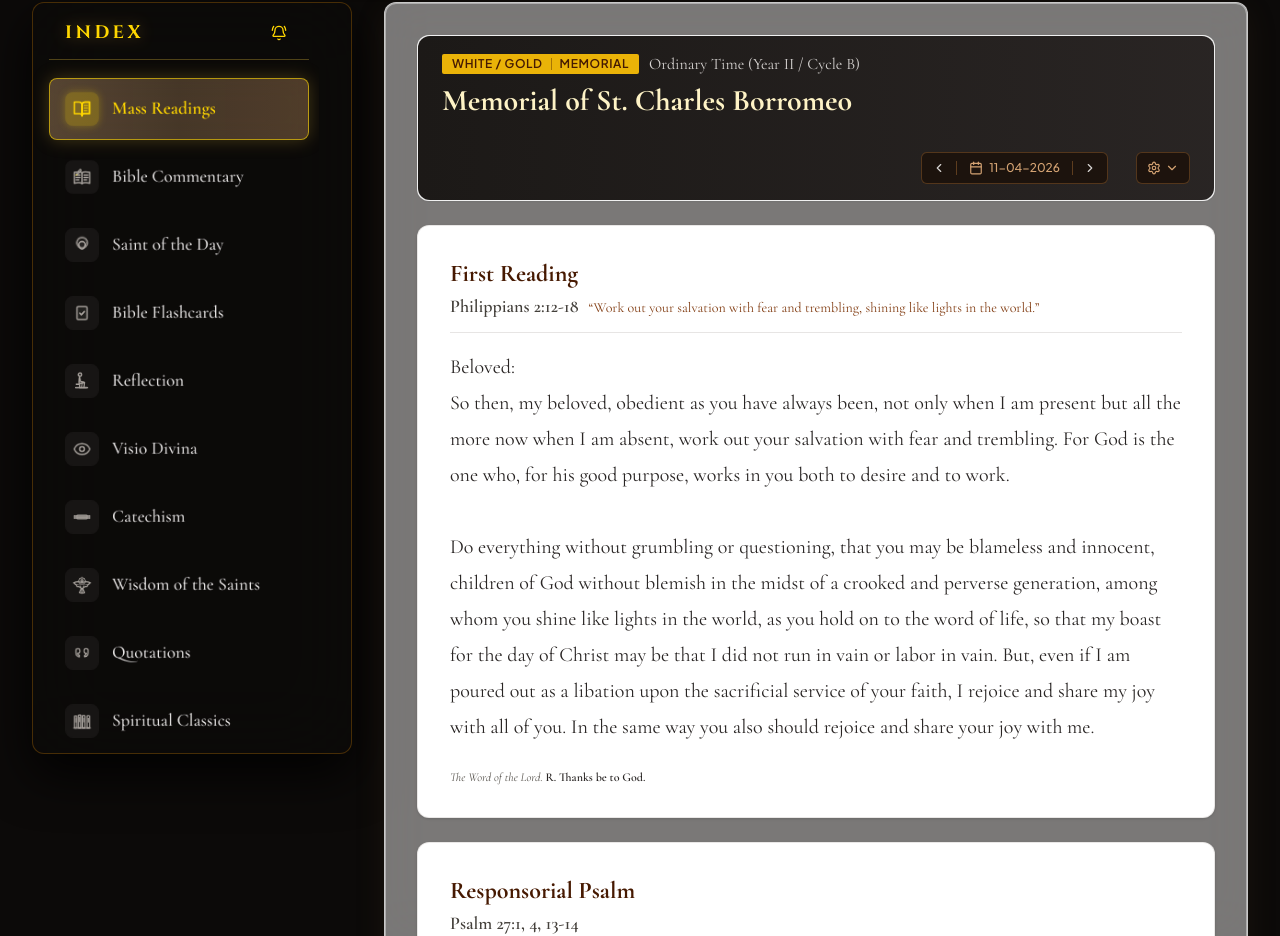
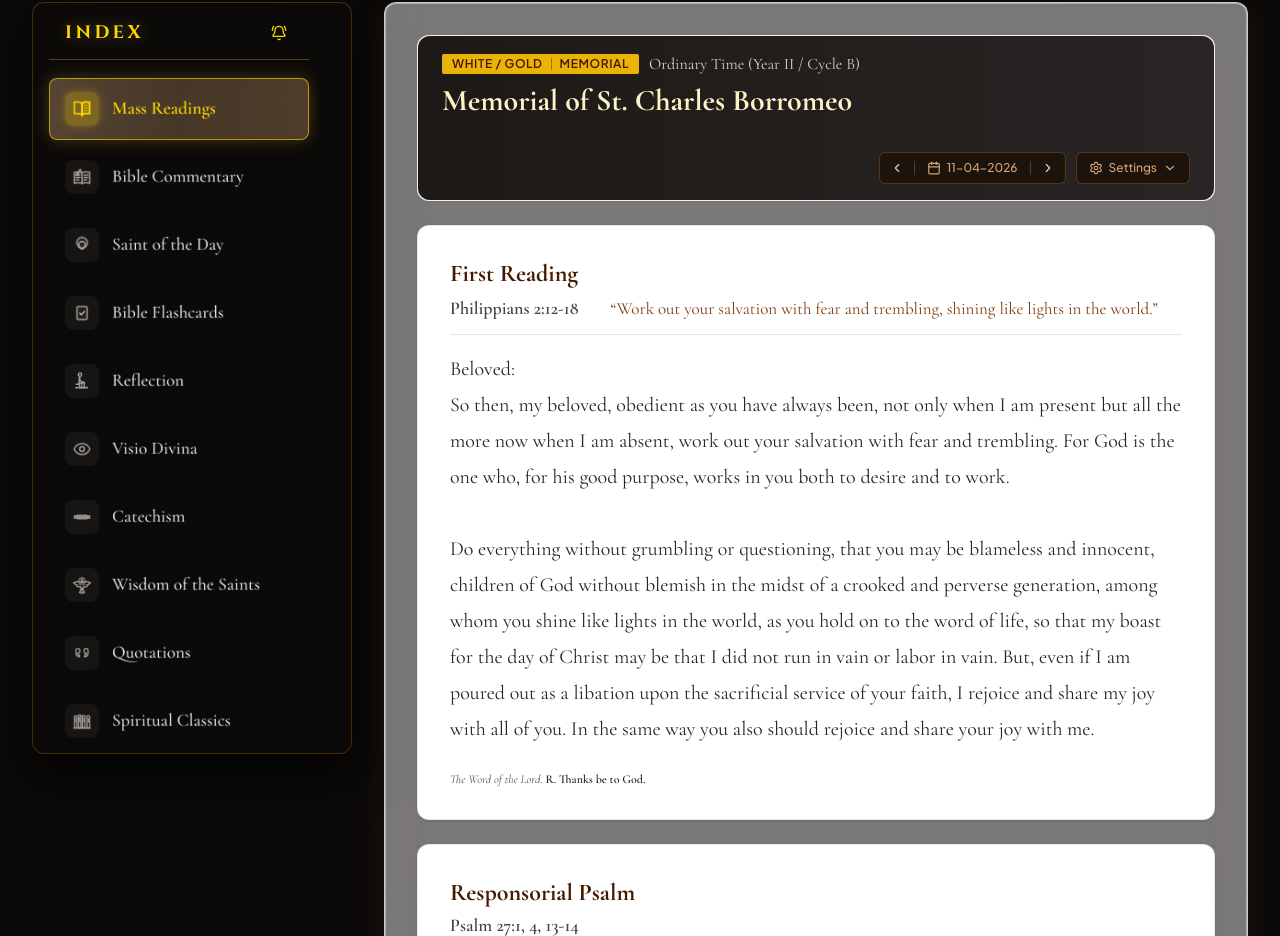
Before and after one commit to codemode11/soul-sanctum-live, a React (Vite) app: page / in a window 1280 px wide. Shown: the part 886-1822 px from the top of the page. Built offline with nearby package versions, Linux system fonts and the light colour scheme.

Commit message:
style: refine daily mass readings layout
Adjust spacing, gaps, and button typography to improve the visual alignment and consistency of the header controls.

```diff
--- a/src/components/DailyMassReadingsView.tsx
+++ b/src/components/DailyMassReadingsView.tsx
@@ -294,8 +294,8 @@ ${reading.gospel.text}`;
             </h2>
           </div>
 
-          {/* Line 3: Calendar and Settings lowered at the right side */}
-          <div className="flex items-center justify-end gap-5 sm:gap-7 mt-auto pt-4 shrink-0">
+          {/* Line 3: Calendar and Settings lowered together at the right side */}
+          <div className="flex items-center justify-end gap-2 sm:gap-2.5 mt-auto pt-4 shrink-0">
             {/* Unified Single Element: [ < | Calendar Date | > ] with Thin Separators */}
             <div className="relative shrink-0">
               <div
@@ -363,7 +363,7 @@ ${reading.gospel.text}`;
             <button
               onClick={() => setIsTopSettingsOpen(prev => !prev)}
               aria-expanded={isTopSettingsOpen}
-              className={`h-8 flex items-center gap-1 px-2.5 rounded-md transition-all cursor-pointer shrink-0 border ${
+              className={`h-8 flex items-center gap-1.5 px-3 rounded-md transition-all cursor-pointer shrink-0 border text-xs font-medium ${
                 isTopSettingsOpen
                   ? 'bg-[#25170F] text-[#F7EBE1] border-[#D4A373] ring-2 ring-[#8B5A2B]/40'
                   : 'bg-[#1C120C]/90 hover:bg-[#25170F] text-[#D4A373] hover:text-[#F7EBE1] border-[#8B5A2B]/50 hover:border-[#D4A373]/70'
@@ -371,6 +371,7 @@ ${reading.gospel.text}`;
               title={isTopSettingsOpen ? 'Hide Settings' : 'Show Settings'}
             >
               <Settings className="w-3.5 h-3.5 text-[#D4A373] shrink-0" />
+              <span>Settings</span>
               <ChevronDown
                 className={`w-3.5 h-3.5 text-[#D4A373] shrink-0 transition-transform duration-200 ${
                   isTopSettingsOpen ? 'rotate-180' : ''
@@ -486,12 +487,12 @@ ${reading.gospel.text}`;
               First Reading
             </h3>
           </div>
-          <div className="flex flex-wrap items-baseline gap-x-2.5 gap-y-1 mt-0.5">
+          <div className="flex flex-wrap items-baseline gap-x-6 sm:gap-x-8 gap-y-1.5 mt-1">
             <p className="font-serif text-base sm:text-lg font-semibold text-stone-700 shrink-0">
               {reading.firstReading.citation}
             </p>
             {reading.firstReading.theme && (
-              <p className="font-serif text-amber-900/95 text-xs sm:text-[13px] md:text-sm font-normal tracking-normal whitespace-nowrap overflow-x-auto no-scrollbar">
+              <p className="font-serif text-amber-900/95 text-sm sm:text-base md:text-[17px] font-normal tracking-normal whitespace-nowrap overflow-x-auto no-scrollbar">
                 {toCurvedQuotes(`\u201C${reading.firstReading.theme.trim().replace(/[.!?]?$/, '.')}\u201D`)}
               </p>
             )}
```
